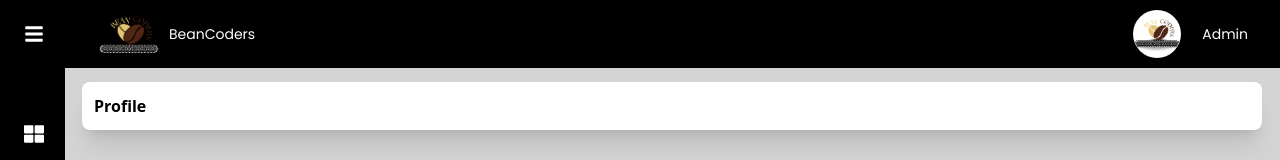
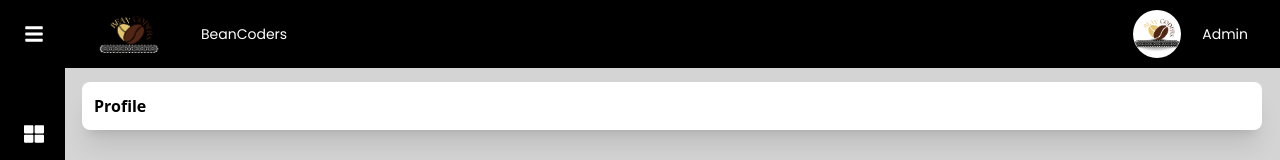
Before and after one commit to joephinecalapiz/beancoders-coffee-sorters, a React (Vite) app: page /profile in a window 1280 px wide. Shown: the top 160 px of the page. Built offline with nearby package versions, Linux system fonts and the light colour scheme; no server answers.

Commit message:
update topbar

```diff
--- a/src/component/Topbar.jsx
+++ b/src/component/Topbar.jsx
@@ -91,7 +91,7 @@ const Topbar = ({handleToggleSidebar, collapsed}) => {
           </button>
         <img src={BeansLogo} alt="BeansLogo" className="h-16 w-16 mt-1 ml-2" />
         <h1
-          className="logo-title text-white text-16px ml-2"
+          className="logo-title text-white text-16px ml-10"
           style={{ fontFamily: "Poppins, sans-serif" }}
         >
           BeanCoders
--- a/src/css/topbar.css
+++ b/src/css/topbar.css
@@ -25,7 +25,7 @@
     margin: 120px 15px;
   }
   .logo-title{
-    margin-left: 30%;
+    margin-left: 20%;
   }
   .icon-logo {
     margin-right: 35px;
```
